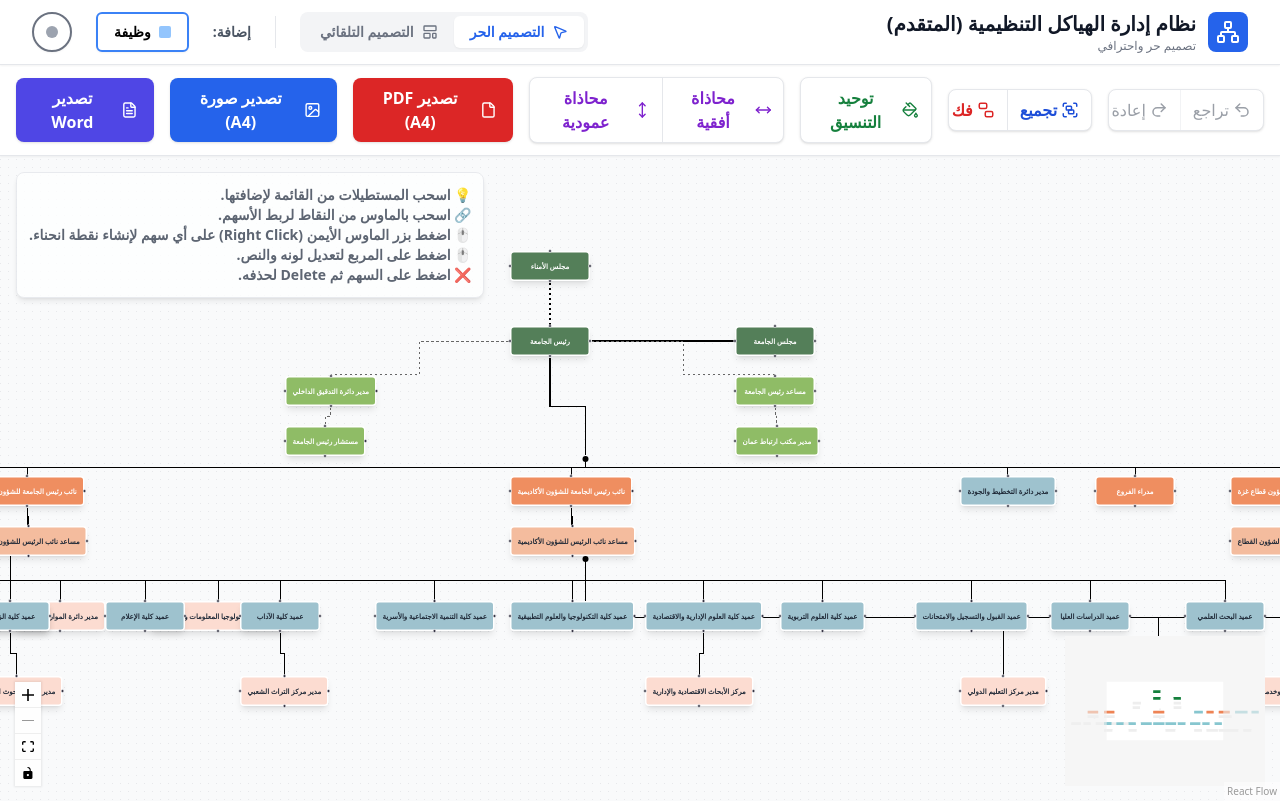
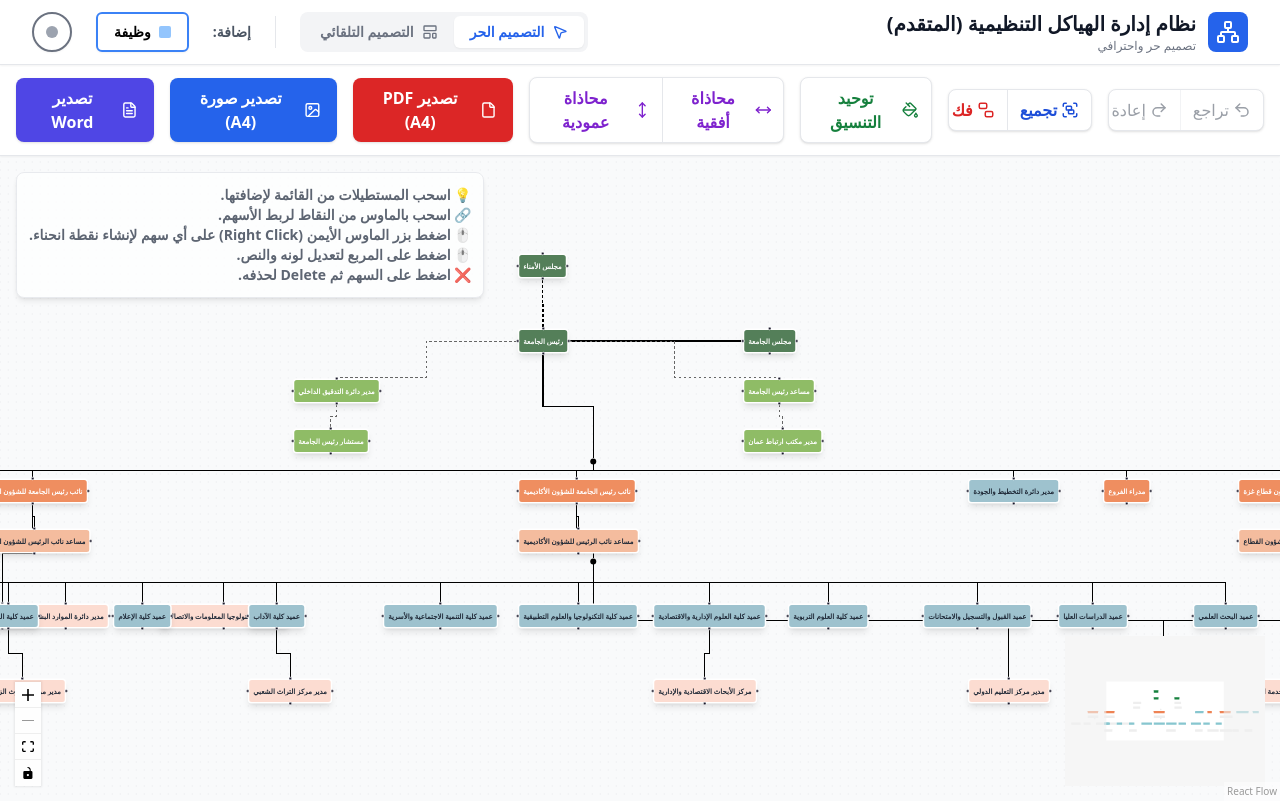
Before and after one commit to abuayham/Abed-Maraqa, a React (Vite) app: page / in a window 1280 px wide. Built offline with nearby package versions, Linux system fonts and the light colour scheme.

Commit message:
Allow users to resize nodes to squares and wrap text inside

```diff
--- a/src/CustomOrgNode.tsx
+++ b/src/CustomOrgNode.tsx
@@ -21,18 +21,20 @@ const CustomOrgNode = ({ data, selected }: any) => {
       <NodeResizer
         color="#3b82f6"
         isVisible={selected}
-        minWidth={120}
+        minWidth={50}
         minHeight={50}
         handleClassName="hide-on-export !w-3 !h-3 !rounded-full !bg-white !border-2 !border-blue-500"
         lineClassName="hide-on-export !border-blue-500"
       />
       <div
-        className={`group shadow-lg border-[3px] rounded-lg p-3 text-center w-full h-full min-w-[160px] min-h-[60px] flex items-center justify-center transition-all ${selected ? 'ring-4 ring-blue-500 border-white' : 'border-white hover:shadow-xl'}`}
+        className={`group shadow-lg border-[3px] rounded-lg p-2 text-center w-full h-full flex flex-col items-center justify-center transition-all overflow-hidden break-words ${selected ? 'ring-4 ring-blue-500 border-white' : 'border-white hover:shadow-xl'}`}
         style={{
           backgroundColor: colorStyles.bg,
           color: data.textColor || colorStyles.text,
           fontSize: `${fontSize}px`,
-          fontWeight: data.isBold === false ? 'normal' : 'bold'
+          fontWeight: data.isBold === false ? 'normal' : 'bold',
+          minWidth: '50px',
+          minHeight: '50px'
         }}
         dir="rtl"
       >
@@ -41,7 +43,9 @@ const CustomOrgNode = ({ data, selected }: any) => {
         <Handle type="target" position={Position.Right} id="right-target" className="hide-on-export w-3 h-3 bg-gray-400 border-2 border-white" />
         <Handle type="target" position={Position.Bottom} id="bottom-target" className="hide-on-export w-3 h-3 bg-gray-400 border-2 border-white" />
 
-        <div>{data.label}</div>
+        <div className="w-full h-full flex items-center justify-center overflow-hidden text-ellipsis leading-tight">
+          {data.label}
+        </div>
 
         <Handle type="source" position={Position.Bottom} id="bottom-source" className="hide-on-export w-3 h-3 bg-blue-500 border-2 border-white" />
         <Handle type="source" position={Position.Left} id="left-source" className="hide-on-export w-3 h-3 bg-blue-500 border-2 border-white" />
```
